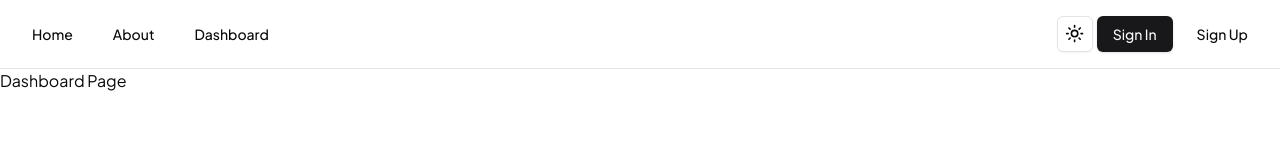
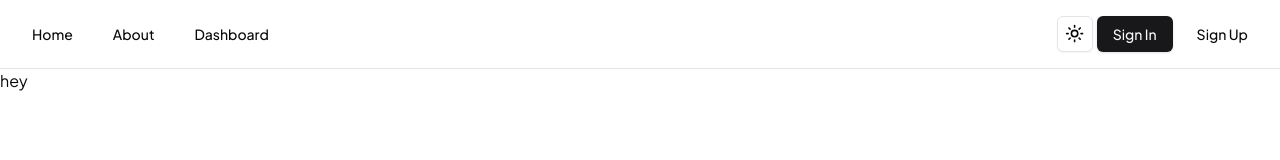
Before and after one commit to sirusmeshki/zanbil, a Next.js app: page /dashboard in a window 1280 px wide. Shown: the top 160 px of the page. Built offline with nearby package versions, Linux system fonts and the light colour scheme; no server answers.

Commit message:
add: dashboard condition render on role

```diff
--- a/app/(protected)/dashboard/page.tsx
+++ b/app/(protected)/dashboard/page.tsx
@@ -1,5 +1,12 @@
+import { auth } from '@/auth'
+
 const DashboardPage = async () => {
-    return <div>Dashboard Page</div>
+    const session = await auth()
+
+    if (session?.user?.role === 'ADMIN') return <h1>Admin Dashboard</h1>
+    if (session?.user?.role === 'USER') return <h1>User Dashboard</h1>
+
+    return <h2>hey</h2>
 }
 
 export default DashboardPage
```
